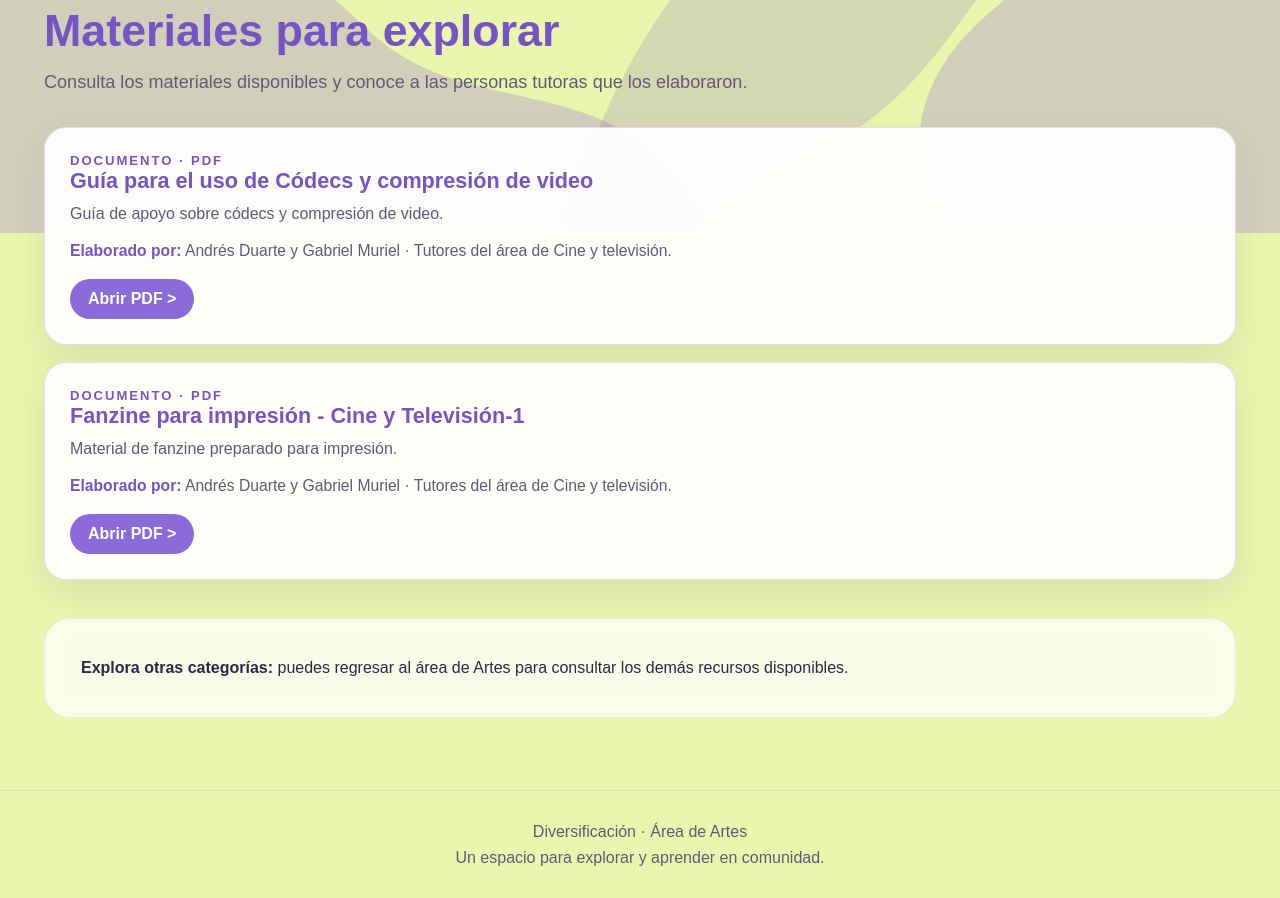
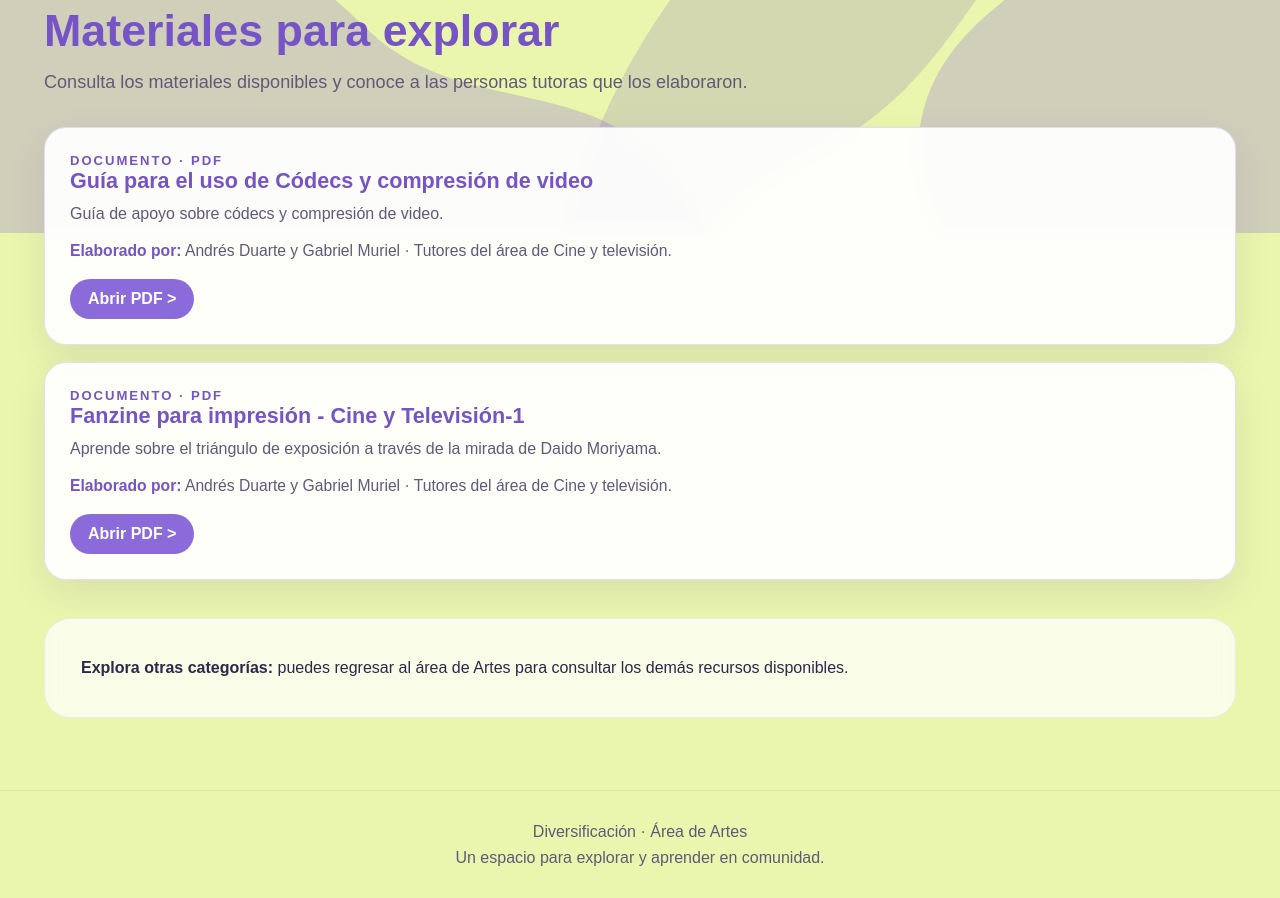
Before and after one commit to DMR1811/recursos-aprendizaje-diversificacion, a plain HTML site: page artes-cine-television.html in a window 1280 px wide. Shown: the part 567-1465 px from the top of the page. Drawn offline with Linux system fonts and the light colour scheme; a web font is replaced by a local one.

Commit message:
Update artes-cine-television.html

```diff
--- a/artes-cine-television.html
+++ b/artes-cine-television.html
@@ -125,4 +125,4 @@ footer{text-align:center;padding:28px 20px;color:var(--gris)!important;line-heig
 <path class="n" d="M1200 330 C1120 300 1050 320 1000 350 C960 375 985 395 1040 385 C1110 375 1170 360 1200 365 Z"/>
 <circle class="n" cx="1010" cy="150" r="14"/>
 </svg><header class="topbar"><a class="brand" href="recursos.html"><img class="gea-logo" src="logogeanuevo.png" alt="Logo GEA"><span>DIVERSIFICACIÓN<br><small style="font-weight:500;letter-spacing:.04em">RECURSOS DE APRENDIZAJE</small></span></a><nav class="navlinks"><a class="navlink" href="artes.html">&lt; Área de Artes</a><a class="navlink" href="recursos.html">Todas las áreas</a></nav></header><section class="hero"><div class="eyebrow">Artes · Categoría</div><h1>Cine y televisión.</h1><p>Consulta materiales sobre creación audiovisual, formatos, impresión y procesos técnicos de video.</p></section><main><div class="kicker">Biblioteca de recursos</div><h2>Materiales para explorar</h2><p class="intro">Consulta los materiales disponibles y conoce a las personas tutoras que los elaboraron.</p><section class="resource-list"><article class="resource"><div class="resource-head"><div><div class="tag">Documento · PDF</div><h3>Guía para el uso de Códecs y compresión de video</h3><p>Guía de apoyo sobre códecs y compresión de video.</p></div></div><p class="credit"><strong>Elaborado por:</strong> Andrés Duarte y Gabriel Muriel · Tutores del área de Cine y televisión.</p><a class="resource-link" href="Gu%C3%ADa%20de%20uso_%20Codecs%20y%20compresi%C3%B3n%20de%20video.pdf" target="_blank" rel="noopener">Abrir PDF &gt;</a></article>
-<article class="resource"><div class="resource-head"><div><div class="tag">Documento · PDF</div><h3>Fanzine para impresión - Cine y Televisión-1</h3><p>Material de fanzine preparado para impresión.</p></div></div><p class="credit"><strong>Elaborado por:</strong> Andrés Duarte y Gabriel Muriel · Tutores del área de Cine y televisión.</p><a class="resource-link" href="A.%20Fanzine%20para%20impresi%C3%B3n%20-%20Cine%20y%20Televisi%C3%B3n-1.pdf" target="_blank" rel="noopener">Abrir PDF &gt;</a></article></section><div class="info"><strong>Explora otras categorías:</strong> puedes regresar al área de Artes para consultar los demás recursos disponibles.</div></main><footer>Diversificación · Área de Artes<br>Un espacio para explorar y aprender en comunidad.</footer></body></html>
+<article class="resource"><div class="resource-head"><div><div class="tag">Documento · PDF</div><h3>Fanzine para impresión - Cine y Televisión-1</h3><p>Aprende sobre el triángulo de exposición a través de la mirada de Daido Moriyama.</p></div></div><p class="credit"><strong>Elaborado por:</strong> Andrés Duarte y Gabriel Muriel · Tutores del área de Cine y televisión.</p><a class="resource-link" href="A.%20Fanzine%20para%20impresi%C3%B3n%20-%20Cine%20y%20Televisi%C3%B3n-1.pdf" target="_blank" rel="noopener">Abrir PDF &gt;</a></article></section><div class="info"><strong>Explora otras categorías:</strong> puedes regresar al área de Artes para consultar los demás recursos disponibles.</div></main><footer>Diversificación · Área de Artes<br>Un espacio para explorar y aprender en comunidad.</footer></body></html>
```
